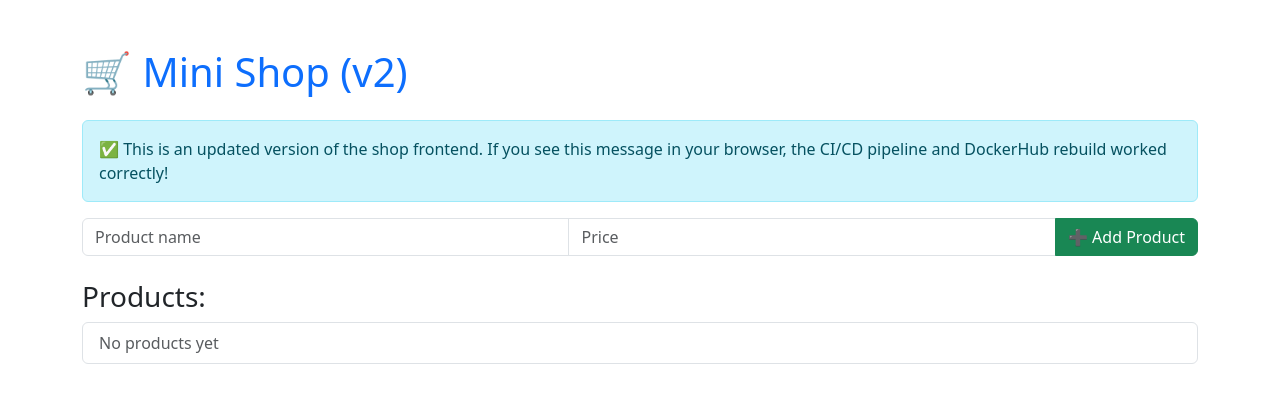
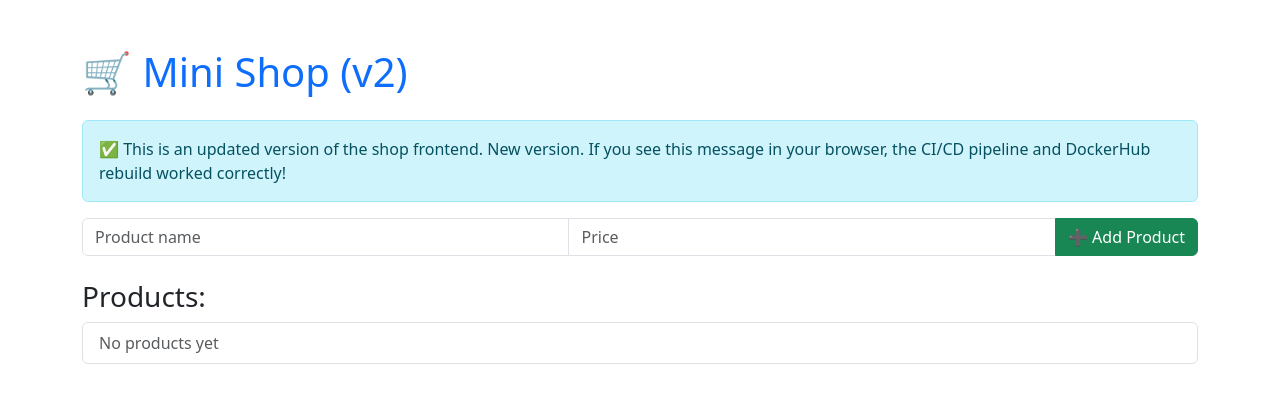
Before and after one commit to DataWizual/mini_shop, a Flask app: page / in a window 1280 px wide. Shown: the top 403 px of the page. Run offline with Flask 3, Linux system fonts and the light colour scheme.

Commit message:
Изменение: новый текст на главной

```diff
--- a/templates/index.html
+++ b/templates/index.html
@@ -9,7 +9,7 @@
     <h1 class="mb-4 text-primary">🛒 Mini Shop (v2)</h1>
 
     <p class="alert alert-info">
-        ✅ This is an updated version of the shop frontend.
+        ✅ This is an updated version of the shop frontend.  New version.
         If you see this message in your browser, the CI/CD pipeline and DockerHub rebuild worked correctly!
     </p>
 
```
